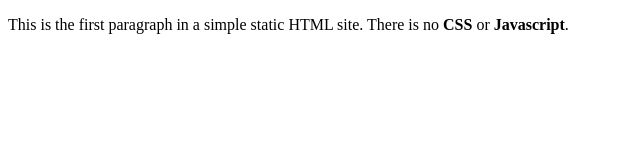
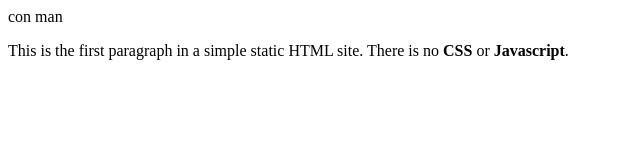
Before and after one commit to bigboy92/static, a plain HTML site: page index.html in a window 1280 px wide. Shown: the whole page, without its empty margins (0-640 px from the left). Drawn offline with Linux system fonts and the light colour scheme.

Commit message:
intoduced error in html to fail lint

```diff
--- a/index.html
+++ b/index.html
@@ -4,6 +4,7 @@
         <title>Static HTML Site</title>
     </head>
     <body>
+        <div>con man</p>
         <p>This is the first paragraph in a simple static HTML site. There is no <strong>CSS</strong> or <strong>Javascript</strong>.</p>
     </body>
 </html>
```
